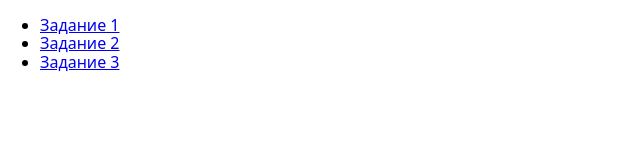
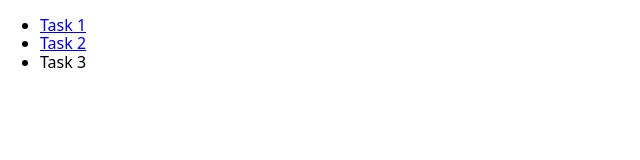
Before and after one commit to o-dorosh/goit-js-hw-11-promisification, a website built with Parcel: page src/index.html in a window 1280 px wide. Shown: the whole page, without its empty margins (0-640 px from the left). Built offline with nearby package versions, Linux system fonts and the light colour scheme.

Commit message:
fix links

```diff
--- a/src/index.html
+++ b/src/index.html
@@ -14,9 +14,9 @@
   <body>
     <!-- Так добавляются фрагменты в главные HTML-файлы страниц. -->
     <ul>
-      <li><a href="task-01.html">Задание 1</a></li>
-      <li><a href="task-02.html">Задание 2</a></li>
-      <li><a href="task-03.html">Задание 3</a></li>
+      <li><a href="task-01.html">Task 1</a></li>
+      <li><a href="task-02.html">Task 2</a></li>
+      <li><a href="task-03.html"></a>Task 3</a></li>
     </ul>
   </body>
 </html>
```
